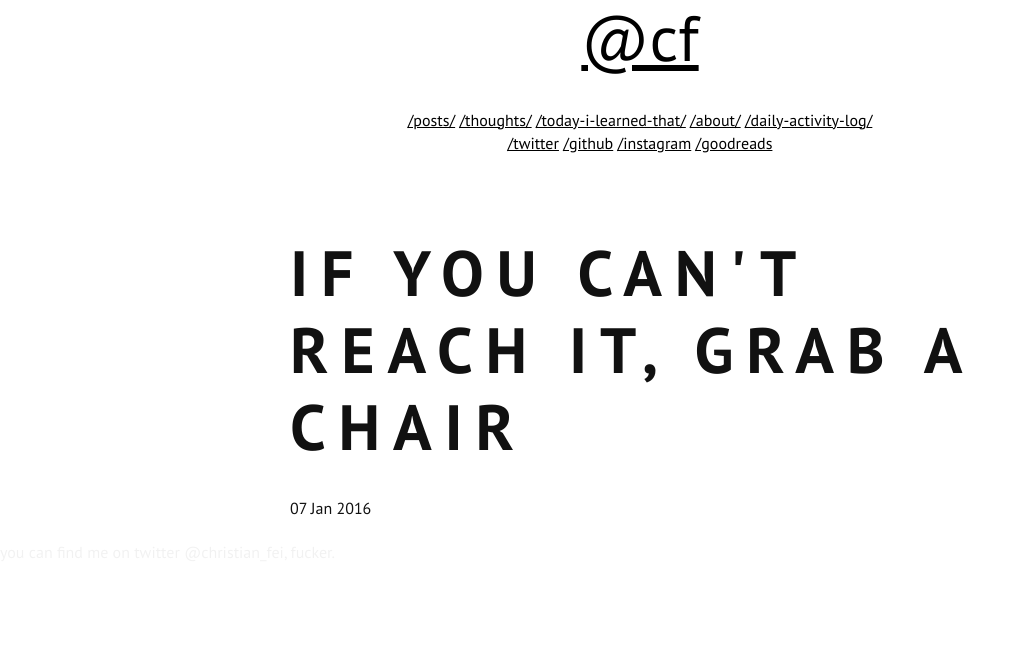
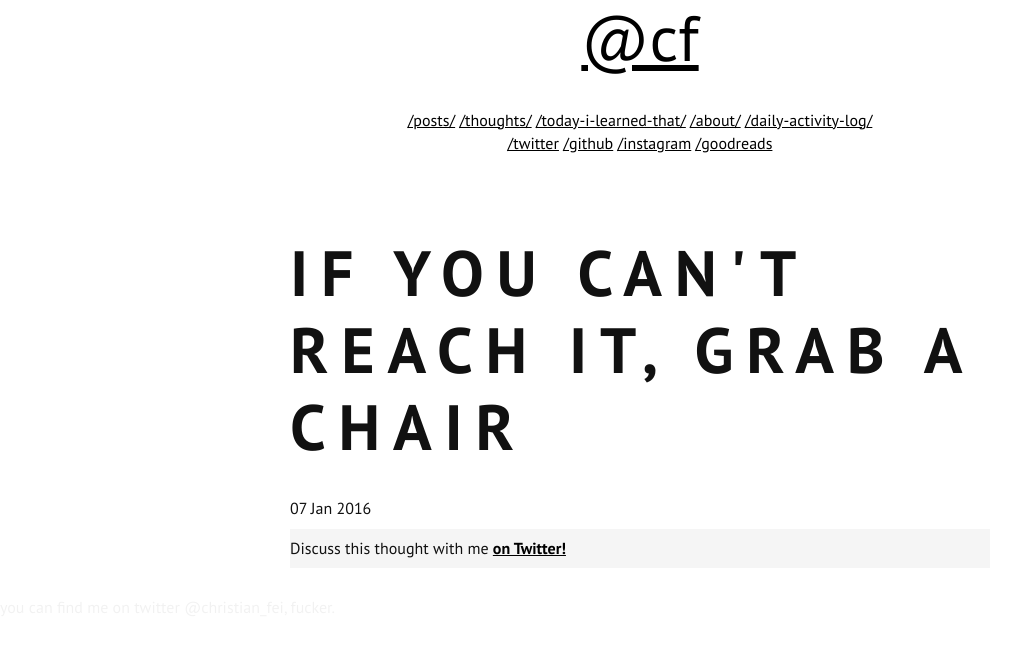
Before and after one commit to christian-fei/christian-fei.github.io-pandoc, a Jekyll site: the page built from _posts/2016-01-07-If-you-cant-reach-it-grab-a-chair.md, in a window 1280 px wide. Shown: the top 655 px of the page, without its empty margins (0-1025 px from the left). Built offline with Jekyll 4.4.1, drawn with Linux system fonts in a browser that asks for light colours; Markdown is read by kramdown in place of the engine named in the settings.

Commit message:
added share link and discuss with me

```diff
--- a/_layouts/default.html
+++ b/_layouts/default.html
@@ -10,6 +10,23 @@
     <meta name="HandheldFriendly" content="True" />
     <meta name="MobileOptimized" content="320" />
     <meta name="viewport" content="width=device-width, initial-scale=1.0" />
+
+    <meta name="twitter:card" content="summary">
+    <meta name="twitter:site" content="@site_username">
+    <meta name="twitter:creator" content="@creator_username">
+    {% if page.title %}
+      <meta name="twitter:title" content="{{ page.title }}">
+    {% else %}
+      <meta name="twitter:title" content="{{ site.title }}">
+    {% endif %}
+    {% if page.url %}
+      <meta name="twitter:url" content="{{ site.url }}{{ page.url }}">
+    {% endif %}
+    {% if page.description %}
+      <meta name="twitter:description" content="{{ page.description }}">
+    {% else %}
+      <meta name="twitter:description" content="{{ site.description }}">
+    {% endif %}
 
     <link href='https://fonts.googleapis.com/css?family=PT+Sans:400,700' rel='stylesheet' type='text/css'>
     <link rel="stylesheet" type="text/css" href="/assets/css/colors.min.css" />
--- a/_layouts/post.html
+++ b/_layouts/post.html
@@ -7,6 +7,9 @@ layout: default
   <time datetime="{{ page.date | date:"%Y-%m-%d" }}">
     {{ page.date | date_to_string }}
   </time>
+  <section class="discuss-with-me">
+    Discuss this thought with me <a href="https://twitter.com/intent/tweet?url={{ site.url }}{{ page.url }}&text={{ page.title }}&via=christian_fei" target="_blank">on Twitter!</a>
+  </section>
   <section>
     {{content}}
   </section>
--- a/assets/css/main.css
+++ b/assets/css/main.css
@@ -42,6 +42,12 @@ a {
   font-weight: bold;
   color: #257C92;
   color: black;
+}
+
+.discuss-with-me {
+  padding: 0.5em 0;
+  margin: 0.5em 0;
+  background: #F5F5F5;
 }
 
 .nav-links a {
```
